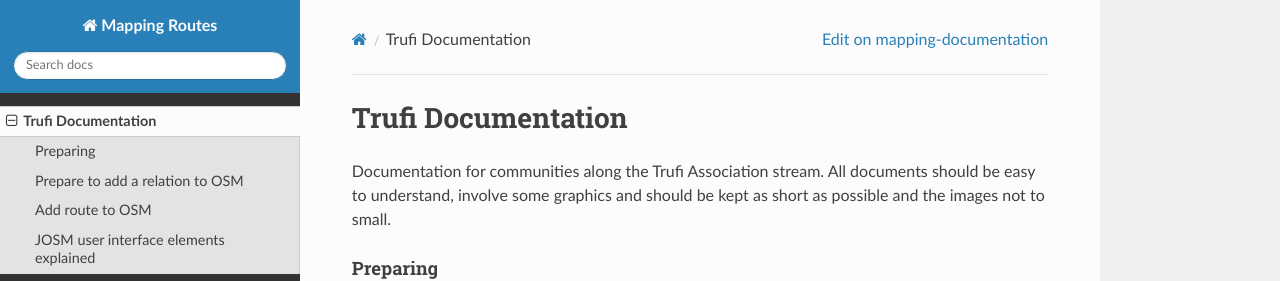
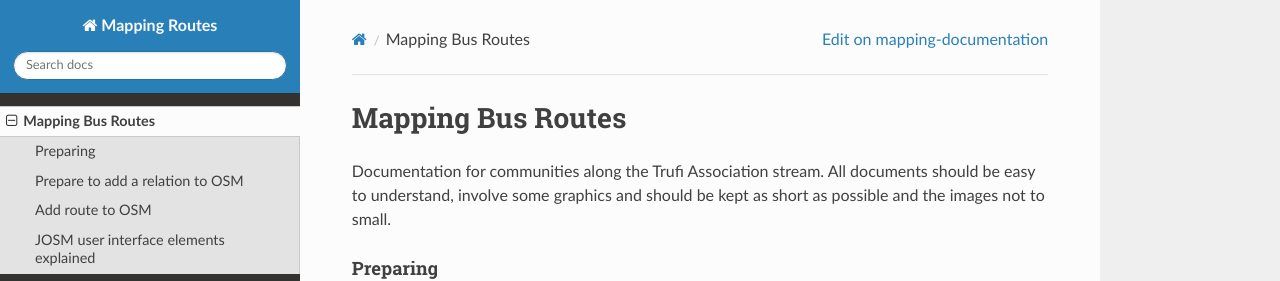
Before and after one commit to trufi-association/mapping-documentation, an MkDocs documentation site: the page built from docs/index.md, in a window 1280 px wide and 1273 px high. Shown: the top 281 px of the window. Built offline with MkDocs 1.6.1, drawn with Linux system fonts in a browser that asks for light colours; nearby versions of some CDN libraries.

Commit message:
Change title

```diff
--- a/docs/index.md
+++ b/docs/index.md
@@ -1,4 +1,4 @@
-# Trufi Documentation
+# Mapping Bus Routes
 
 Documentation for communities along the Trufi Association stream. All documents should be easy to understand, involve some graphics and should be kept as short as possible and the images not to small.
 
```
